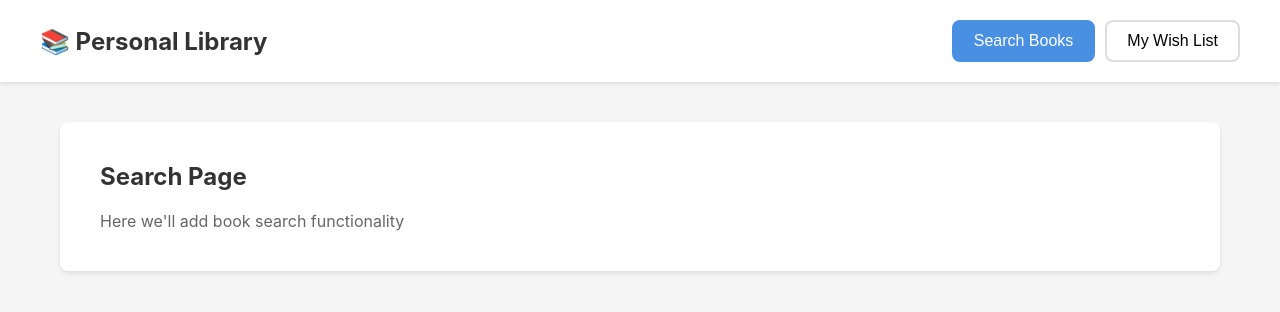
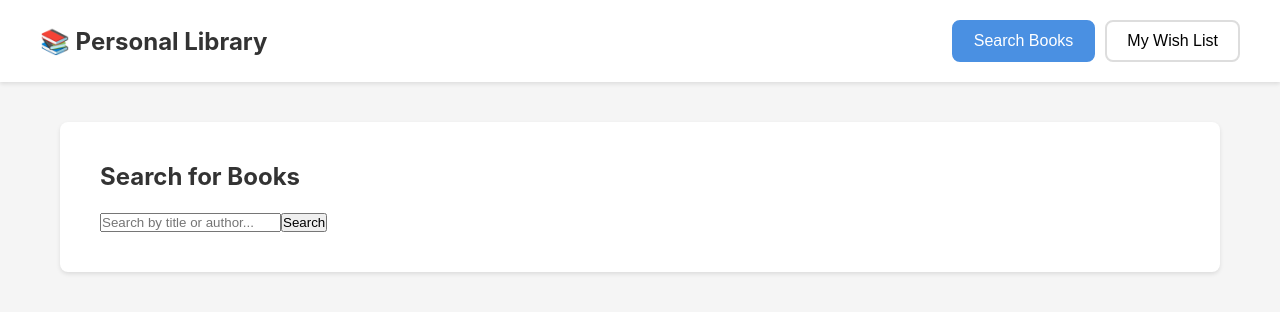
Before and after one commit to neriaok/Library-Tracker, a React (Create React App) app: page / in a window 1280 px wide. Shown: the top 312 px of the page. Built offline with nearby package versions, Linux system fonts and the light colour scheme.

Commit message:
Initial project setup with navigation

```diff
--- a/src/pages/SearchPage.js
+++ b/src/pages/SearchPage.js
@@ -1,10 +1,74 @@
-import React from 'react';
+import React, { useState } from 'react';
 
 function SearchPage() {
+  const [searchTerm, setSearchTerm] = useState('');
+  const [books, setBooks] = useState([]);
+  const [loading, setLoading] = useState(false);
+
+  const searchBooks = async () => {
+    if (!searchTerm.trim()) return;
+
+    setLoading(true);
+    try {
+      const response = await fetch(
+        `https://www.googleapis.com/books/v1/volumes?q=${searchTerm}&maxResults=20`
+      );
+      const data = await response.json();
+
+      const formattedBooks = (data.items || []).map(item => ({
+        id: item.id,
+        title: item.volumeInfo.title,
+        authors: item.volumeInfo.authors || ['Unknown Author'],
+        thumbnail: item.volumeInfo.imageLinks?.thumbnail
+      }));
+
+      setBooks(formattedBooks);
+    } catch (error) {
+      console.error('Error fetching books:', error);
+    } finally {
+      setLoading(false);
+    }
+  };
+
+  const handleSubmit = (e) => {
+    e.preventDefault();
+    searchBooks();
+  };
+
   return (
     <div className="page">
-      <h2>Search Page</h2>
-      <p>Here we'll add book search functionality</p>
+      <h2>Search for Books</h2>
+
+      <form onSubmit={handleSubmit} className="search-form">
+        <input
+          type="text"
+          placeholder="Search by title or author..."
+          value={searchTerm}
+          onChange={(e) => setSearchTerm(e.target.value)}
+          className="search-input"
+        />
+        <button type="submit" className="search-button">
+          Search
+        </button>
+      </form>
+
+      {loading && <p>Loading...</p>}
+
+      {books.length > 0 && (
+        <div className="books-list">
+          {books.map(book => (
+            <div key={book.id} className="book-item">
+              {book.thumbnail && (
+                <img src={book.thumbnail} alt={book.title} />
+              )}
+              <div className="book-info">
+                <h3>{book.title}</h3>
+                <p>{book.authors.join(', ')}</p>
+              </div>
+            </div>
+          ))}
+        </div>
+      )}
     </div>
   );
 }
```
